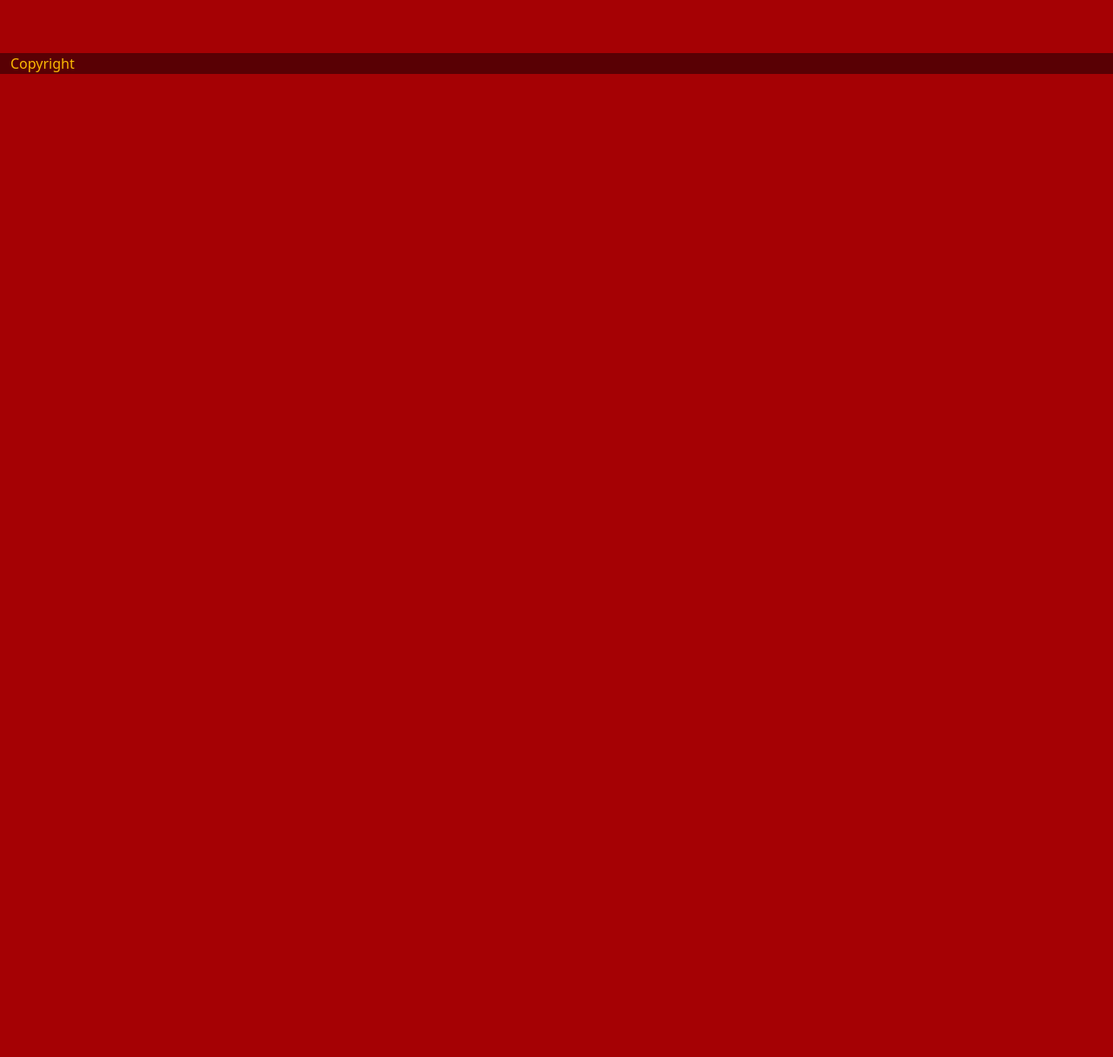
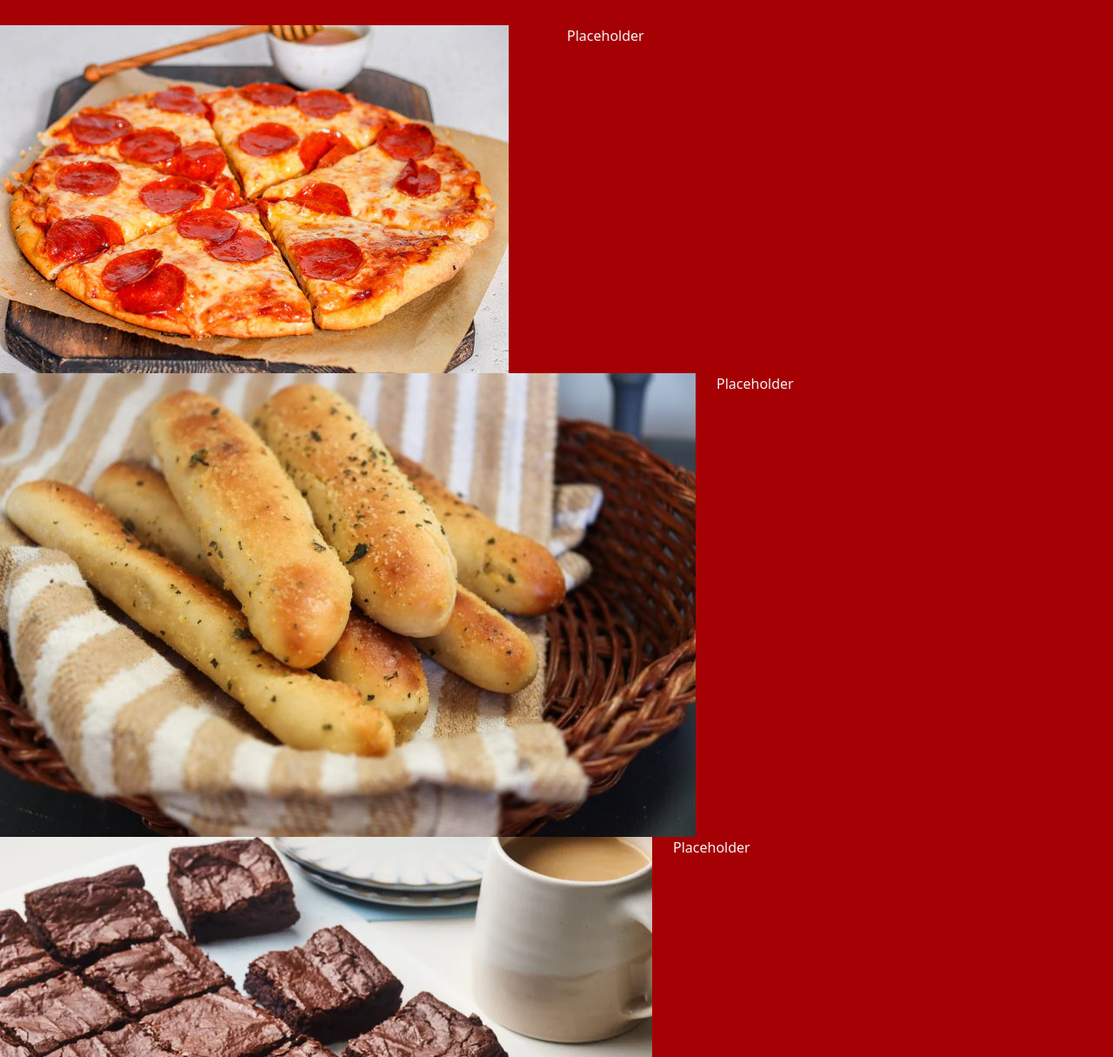
Before and after one commit to cdaultman/basic-business-website, a website: page menu.html in a window 1280 px wide. Shown: the part 167-1382 px from the top of the page at 87% size. Before the commit the page ends 800 px from the top, so only its background shows below. Drawn offline with nearby package versions, Linux system fonts and the light colour scheme.

Commit message:
Filled header and footer placeholders and started work on menu page

```diff
--- a/menu.html
+++ b/menu.html
@@ -11,7 +11,7 @@
     <header class="containment-fluid">
         <div class="row">
             <div class="title col-3">
-                Placeholder
+                Velocity Pizza
             </div>
             <nav class="col navbar d-flex justify-content-around">
                 <div>
@@ -27,11 +27,34 @@
         </div>
     </header>
     <div class="containment-fluid content">
-
+        <div class="row">
+            <div class="col menu-img">
+                <img src="./images/pepperoni.jpg"/>
+            </div>
+            <div class="col menu-txt">
+                Placeholder
+            </div>
+        </div>
+        <div class="row">
+            <div class="col menu-img">
+                <img src="./images/breadsticks.jpg"/>
+            </div>
+            <div class="col menu-txt">
+                Placeholder
+            </div>
+        </div>
+        <div class="row">
+            <div class="col menu-img">
+                <img src="./images/brownies.jpg"/>
+            </div>
+            <div class="col menu-txt">
+                Placeholder
+            </div>
+        </div>
     </div>
     <footer class="containment-fluid">
         <div class="row">
-            Copyright
+            Copyright&copy; 2026 Velocity Pizza
         </div>
     </footer>
     <script src="https://cdn.jsdelivr.net/npm/bootstrap@5.3.8/dist/js/bootstrap.bundle.min.js" integrity="sha384-FKyoEForCGlyvwx9Hj09JcYn3nv7wiPVlz7YYwJrWVcXK/BmnVDxM+D2scQbITxI" crossorigin="anonymous"></script>
```
Also changed, not shown: contact.html (+2 -2 lines), index.html (+2 -2 lines).
